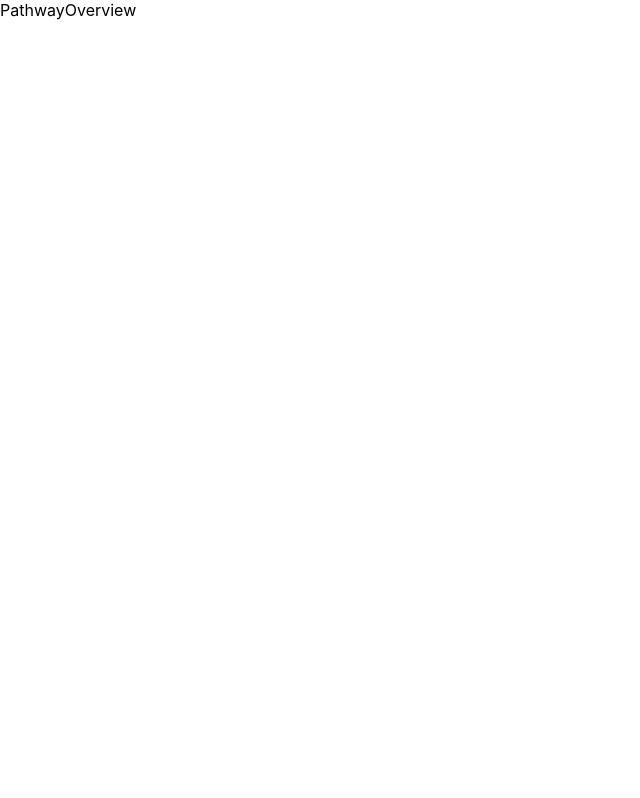
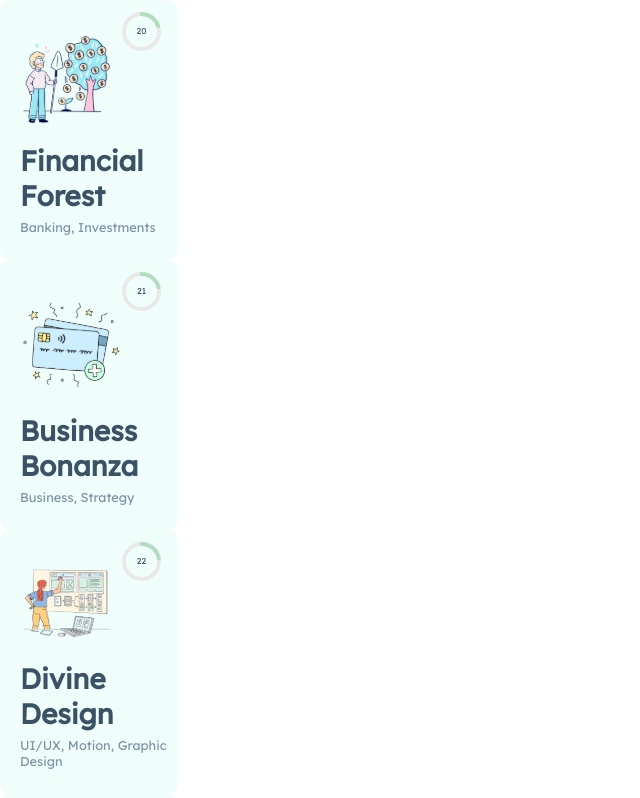
Before and after one commit to ecf123/ecf-fe-prototype, a React (Create React App) app: page /pathways/1 in a window 1280 px wide. Shown: the top 798 px of the page, without its empty margins (0-640 px from the left). Built offline with nearby package versions, Linux system fonts and the light colour scheme.

Commit message:
pathway card list created

```diff
--- a/src/assets/data/dummyPathwayData.js
+++ b/src/assets/data/dummyPathwayData.js
@@ -1,5 +1,17 @@
-import image from "../images/financial-forest.svg"
+import financialForest from "../images/financial-forest.svg";
+import businessBonanza from "../images/business-bonanza.svg";
+import divineDesign from "../images/divine-design.svg";
+import magicMarketing from "../images/margin-marketing.svg";
+import codingCamp from "../images/coding-camp.svg";
+import epicEngineering from "../images/epic-engineering.svg";
 
-const card = {header: "Financial Forest", topics: "Banking, Investments", image: image};
+
+const card = [{header: "Financial Forest", topics: "Banking, Investments", image: financialForest},
+{header: "Business Bonanza", topics: "Business, Strategy", image: businessBonanza},
+{header: "Divine Design", topics: "UI/UX, Motion, Graphic Design", image: divineDesign},
+{header: "Magic Marketing", topics: "Digital Marketing, Copywriting", image: magicMarketing},
+{header: "Coding Camp", topics: "Software, Web Development", image: codingCamp},
+{header: "Epic Engineering", topics: "Civil, Aerospace Engineering", image: epicEngineering}];
+
 
 export default card;
--- a/src/components/PathwaysCard/PathwaysCard.jsx
+++ b/src/components/PathwaysCard/PathwaysCard.jsx
@@ -4,20 +4,13 @@ import { CircularProgressbar, buildStyles } from "react-circular-progressbar";
 import "react-circular-progressbar/dist/styles.css";
 import "./PathwaysCard.scss";
 
-
-const PathwaysCard = ({ card, percentage }) => {
-    const { header, topics, image } = card;
+const PathwaysCard = ({ header, topics, image, percentage }) => {
+  //const { header, topics, image } = card;
 
   return (
     <>
-            <div
-                className="card"
-                data-testid="pathwaycard"
-            >
-                <div
-                    className="card__progress"
-                    data-testid="circularprogressbar"
-                >
+      <div className="card" data-testid="pathwaycard">
+        <div className="card__progress" data-testid="circularprogressbar">
           <CircularProgressbar
             className="card__progress-bar"
             value={percentage}
@@ -32,11 +25,7 @@ const PathwaysCard = ({ card, percentage }) => {
           />
         </div>
         <div className="card__content">
-                    <img
-                        className="card__content-image"
-                        src={image}
-                        alt={header}
-                    />
+          <img className="card__content-image" src={image} alt={header} />
           <h1 className="card__content-header">{header}</h1>
           <h2 className="card__content-topics">{topics}</h2>
         </div>
--- a/src/components/PathwaysCard/PathwaysCard.scss
+++ b/src/components/PathwaysCard/PathwaysCard.scss
@@ -12,7 +12,7 @@
 
   &__content {
     &-header {
-      @include heading3Regular;
+      @include heading3;
       color: $primary-color-navy;
       padding: 14px 0 0 20px;
       margin: 0;
@@ -26,7 +26,7 @@
     }
 
     &-image {
-      width: 91px;
+      //width: 91px;
       padding: 34px 67px 0 21px;
     }
   }
--- a/src/containers/PathwayCardList/PathwayCardList.jsx
+++ b/src/containers/PathwayCardList/PathwayCardList.jsx
@@ -0,0 +1,19 @@
+import React from "react";
+import PathwaysCard from "../../components/PathwaysCard/PathwaysCard";
+import card from "../../assets/data/dummyPathwayData";
+
+const PathwayCardList = () => {
+  const JSX = card.map((card, index) => (
+    <PathwaysCard
+      key={index}
+      header={card.header}
+      image={card.image}
+      topics={card.topics}
+      percentage={index + 20}
+    />
+  ));
+
+  return <div>{JSX}</div>;
+};
+
+export default PathwayCardList;
--- a/src/containers/PathwayOverview/PathwayOverview.jsx
+++ b/src/containers/PathwayOverview/PathwayOverview.jsx
@@ -1,11 +1,15 @@
-import React from 'react'
+import React from "react";
+import PathwaysCard from "../../components/PathwaysCard/PathwaysCard";
+import PathwayCardList from "../PathwayCardList/PathwayCardList";
 
 // path: /pathways/:pathwayId
 
 const PathwayOverview = () => {
   return (
-    <div>PathwayOverview</div>
-  )
-}
+    <div>
+      <PathwayCardList />
+    </div>
+  );
+};
 
-export default PathwayOverview
+export default PathwayOverview;
```
Lines whose indentation alone changed are shown as unchanged.
